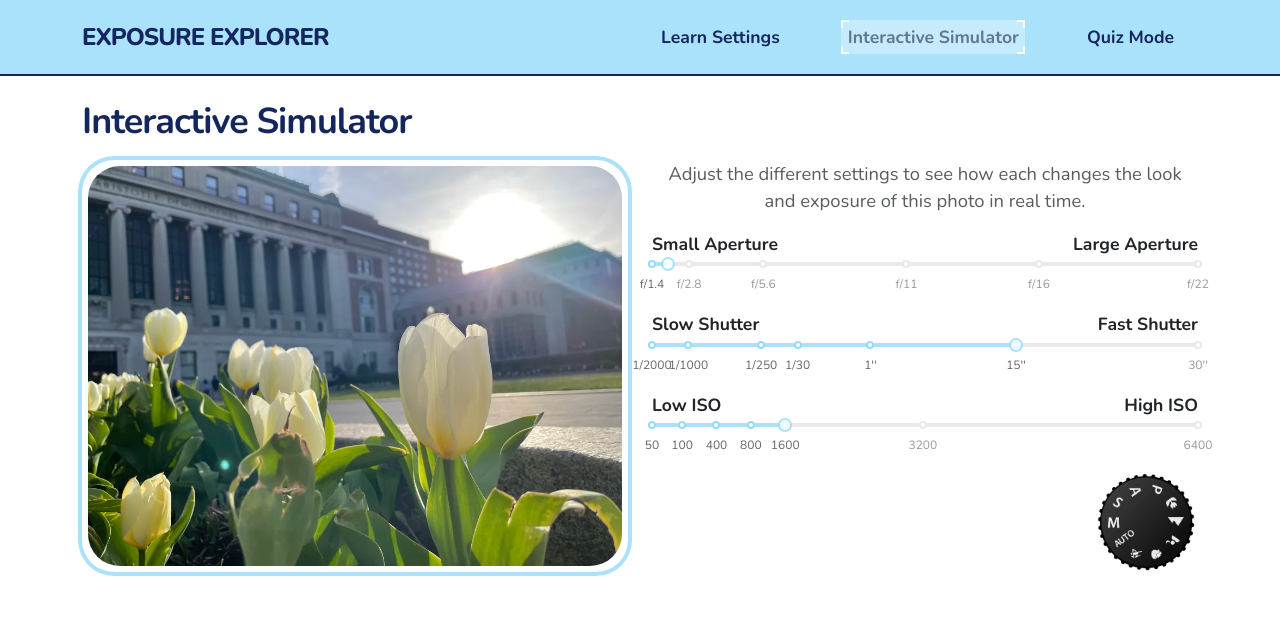
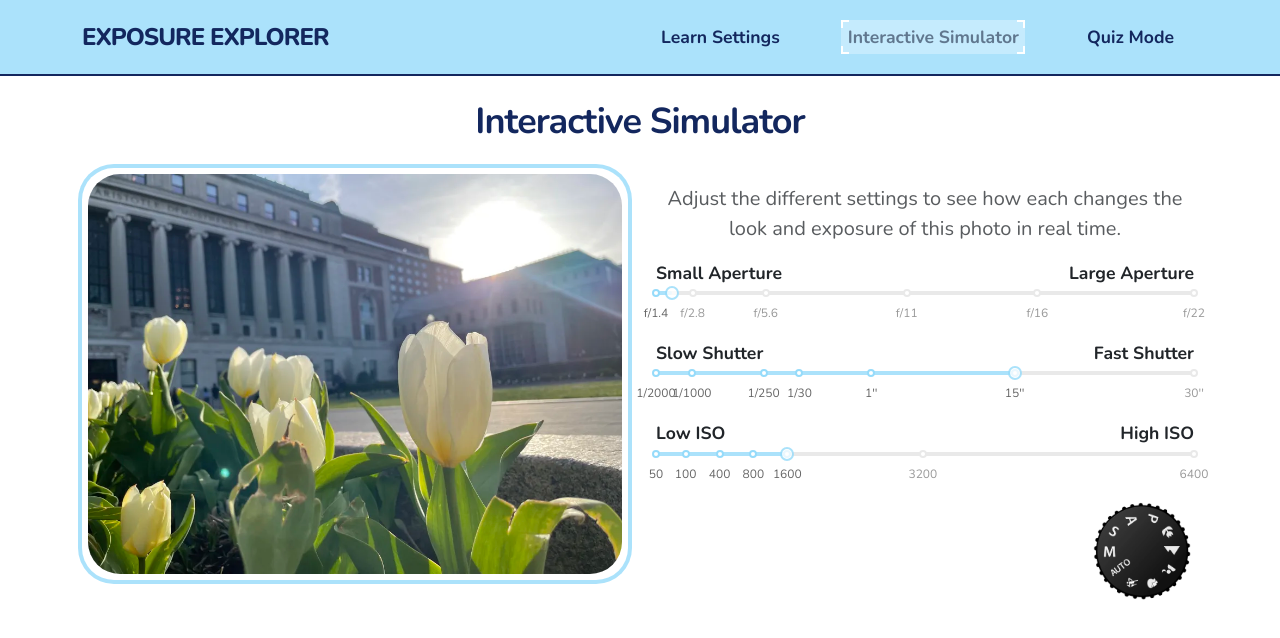
Before and after one commit to code1word/Exposure-Explorer, a React (Vite) app: page /simulator in a window 1280 px wide. Shown: the top 638 px of the page. Built offline with nearby package versions, Linux system fonts and the light colour scheme.

Commit message:
Minor style fixes for interactive sim page

```diff
--- a/src/components/InteractiveSim.jsx
+++ b/src/components/InteractiveSim.jsx
@@ -17,13 +17,14 @@ function InteractiveSim() {
     <div style={{ position: "relative", minHeight: "100vh" }}>
       <Container className="py-4">
         <h2
-          className="mb-3"
+          className="mb-4"
           style={{
             fontSize: "2.25rem",
             fontWeight: 700,
             letterSpacing: "-1px",
             color: "#13275e",
             alignSelf: "flex-start",
+            textAlign: "center",
           }}
         >
           Interactive Simulator
@@ -68,9 +69,19 @@ function InteractiveSim() {
           </Col>
 
           {/* Right Column: Sliders and Icon */}
-          <Col md={6} className="d-flex flex-column justify-content-between">
+          <Col
+            md={6}
+            className="d-flex flex-column justify-content-between px-3"
+          >
             <div>
-              <p className="text-muted" style={{ fontSize: "1.15rem", textAlign: "center" }}>
+              <p
+                className="text-muted"
+                style={{
+                  fontSize: "1.25rem",
+                  textAlign: "center",
+                  marginTop: "1rem",
+                }}
+              >
                 Adjust the different settings to see how each changes the look
                 and exposure of this photo in real time.
               </p>
@@ -187,8 +198,16 @@ function InteractiveSim() {
               <OverlayTrigger
                 placement="left"
                 overlay={
-                  <Tooltip id="manual-tooltip" style={{ fontSize: "0.9rem", fontStyle: "italic", fontFamily: "'Nunito', sans-serif" }}>
-                    In <strong>Manual Mode</strong>, you have full control over these settings!
+                  <Tooltip
+                    id="manual-tooltip"
+                    style={{
+                      fontSize: "0.9rem",
+                      fontStyle: "italic",
+                      fontFamily: "'Nunito', sans-serif",
+                    }}
+                  >
+                    In <strong>Manual Mode</strong>, you have full control over
+                    these settings!
                   </Tooltip>
                 }
               >
```
